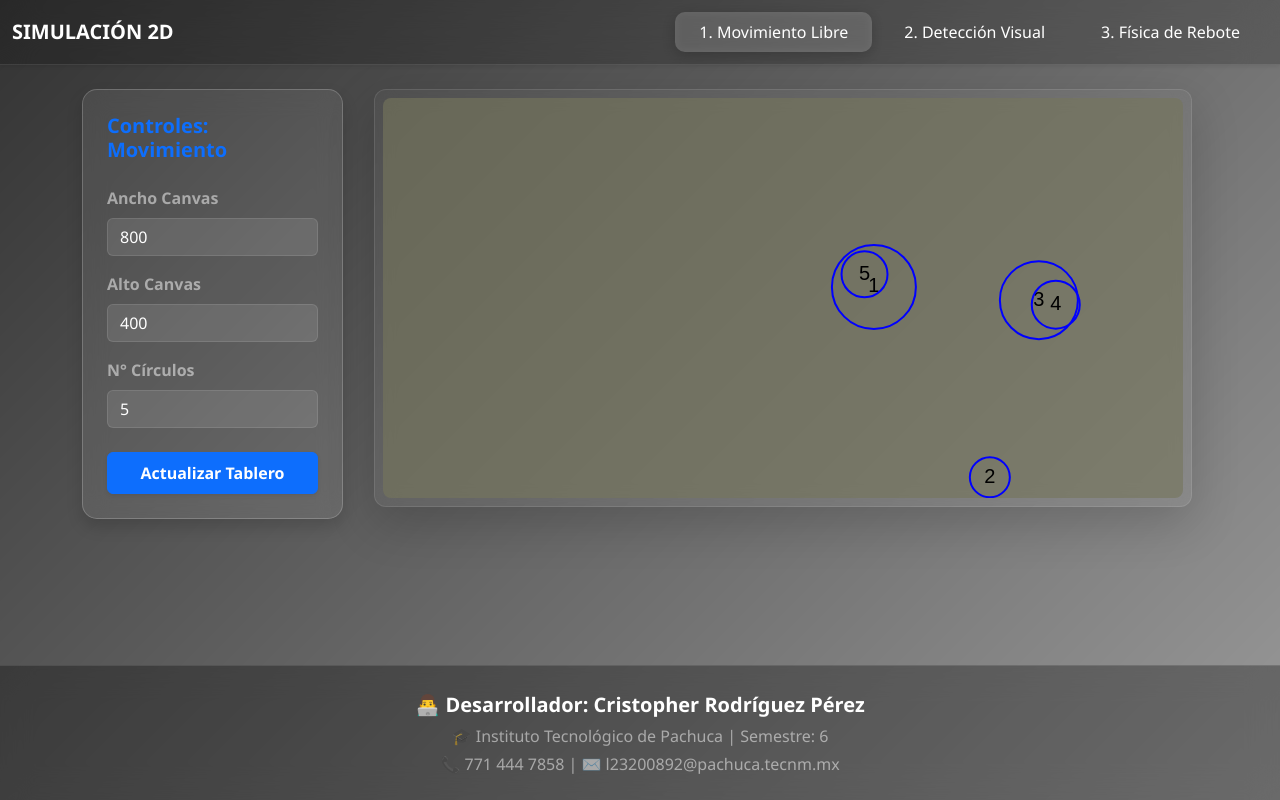
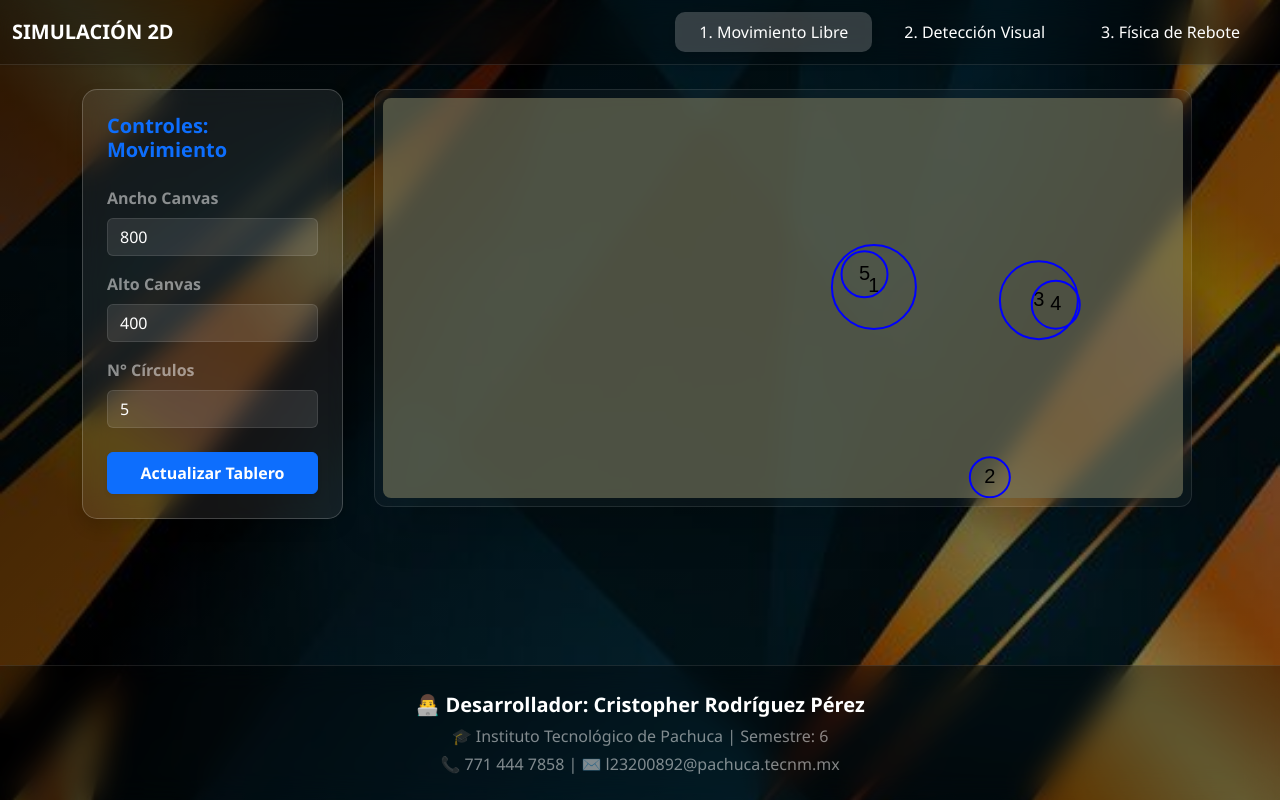
Before and after one commit to Cris-Ropec2/app-canvas-colision, a plain HTML site: page index.html in a window 1280 px wide. Drawn offline with nearby package versions, Linux system fonts and the light colour scheme.

Commit message:
correccion de archivos

```diff
--- a/assets/CSS/styless.css
+++ b/assets/CSS/styless.css
@@ -16,7 +16,7 @@ body, html {
     height: 100%;
     /* Imagen abstracta vibrante para resaltar la transparencia */
     background: linear-gradient(135deg, rgba(0,0,0,0.8) 0%, rgba(0,0,0,0.4) 100%),
-                url('../IMG/fondo.jpg') no-repeat center center fixed;
+                url('../img/fondo.jpg') no-repeat center center fixed;
     background-size: cover;
     background-position: center;
     background-repeat: no-repeat;
--- a/index.html
+++ b/index.html
@@ -6,7 +6,7 @@
     <title>Laboratorio de Colisiones 2D - Glassmorphism</title>
     <link href="https://cdn.jsdelivr.net/npm/bootstrap@5.3.2/dist/css/bootstrap.min.css" rel="stylesheet">
     <link rel="stylesheet" href="./assets/css/styless.css">
-    <link rel="shortcut icon" href="./assets/IMG/favicon.png" type="image/x-icon" />
+    <link rel="shortcut icon" href="./assets/img/favicon.png" type="image/x-icon" />
 </head>
 <body>
 
```
Also changed, not shown: assets/img/favicon.png (renamed from assets/temp/favicon.png), assets/img/fondo.jpg (renamed from assets/temp/fondo.jpg).
